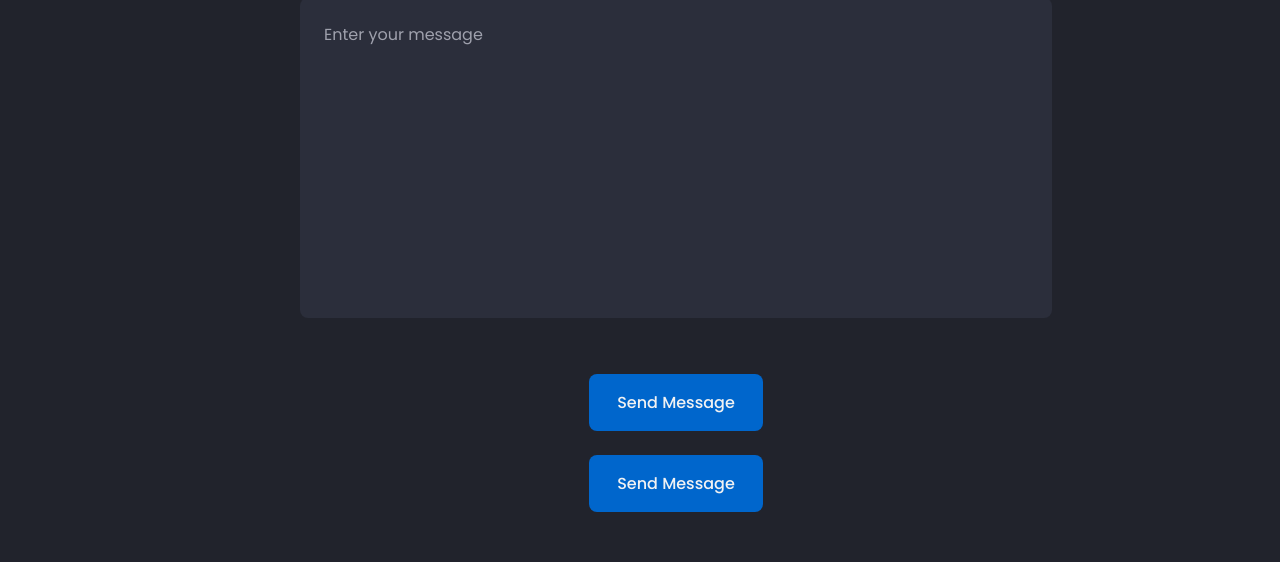
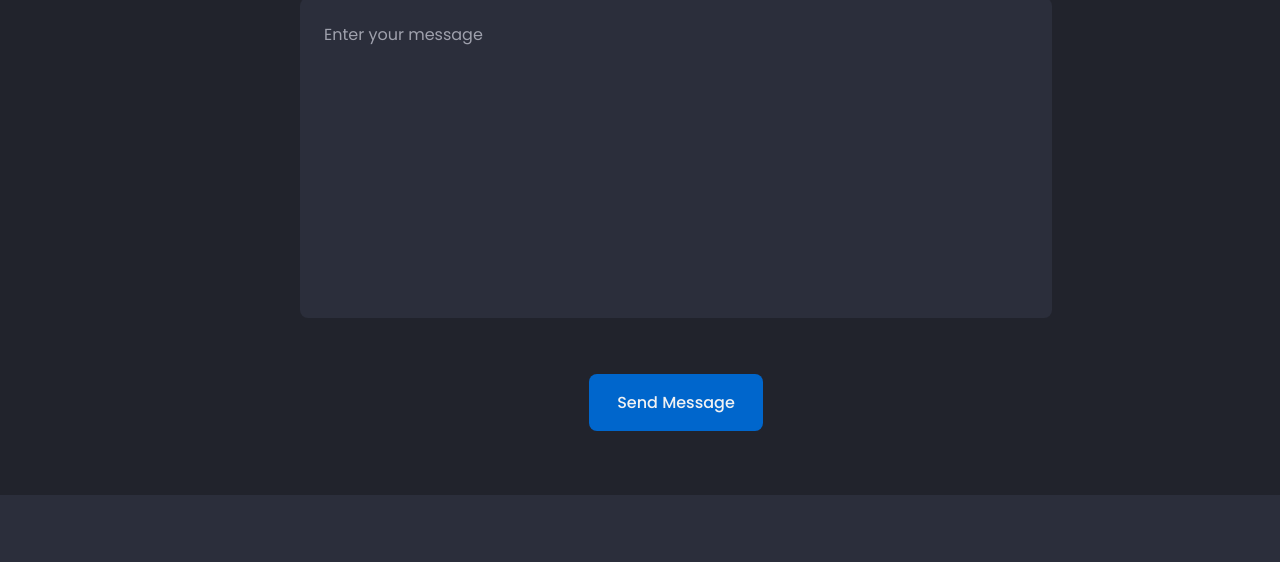
Before and after one commit to Gemmiy/Mohammed-gamal, a plain HTML site: page index.html in a window 1280 px wide. Shown: the part 5410-5972 px from the top of the page. Drawn offline with nearby package versions, Linux system fonts and the light colour scheme.

Commit message:
Update index.html

```diff
--- a/index.html
+++ b/index.html
@@ -409,7 +409,6 @@
                   <textarea name="user_project" required placeholder="Enter your message" class="contact__input"></textarea>
                   <p class="contact__message" id="contact-message"></p>
                   <button class="button contact__button">Send Message</button>
-                  <button class="button contact__button">Send Message</button>
                </form>
             </div>
          </section>
```
